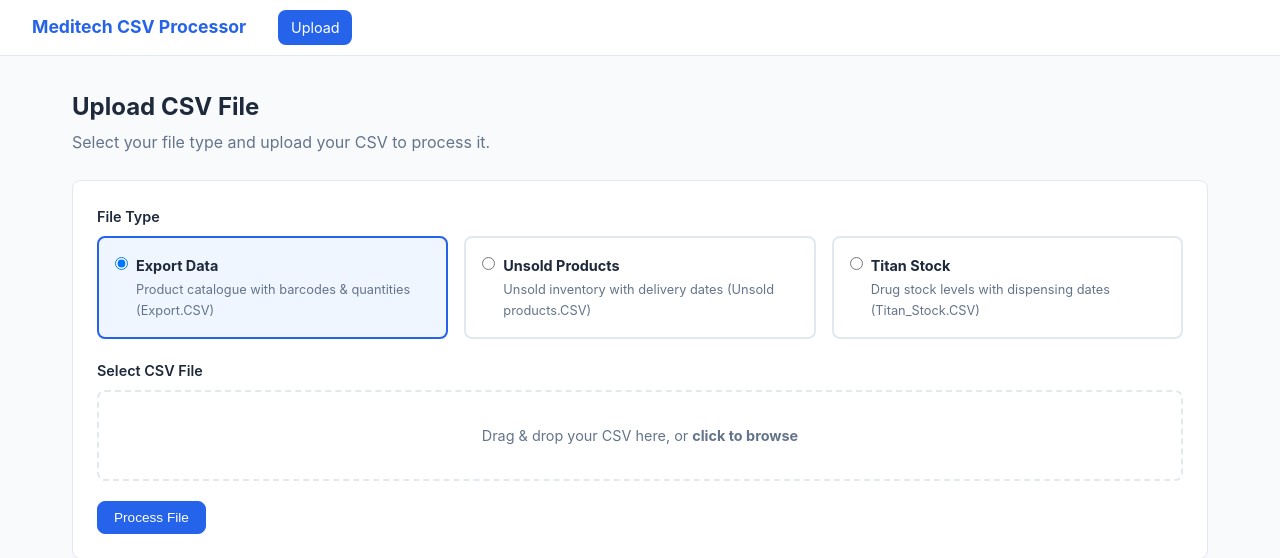
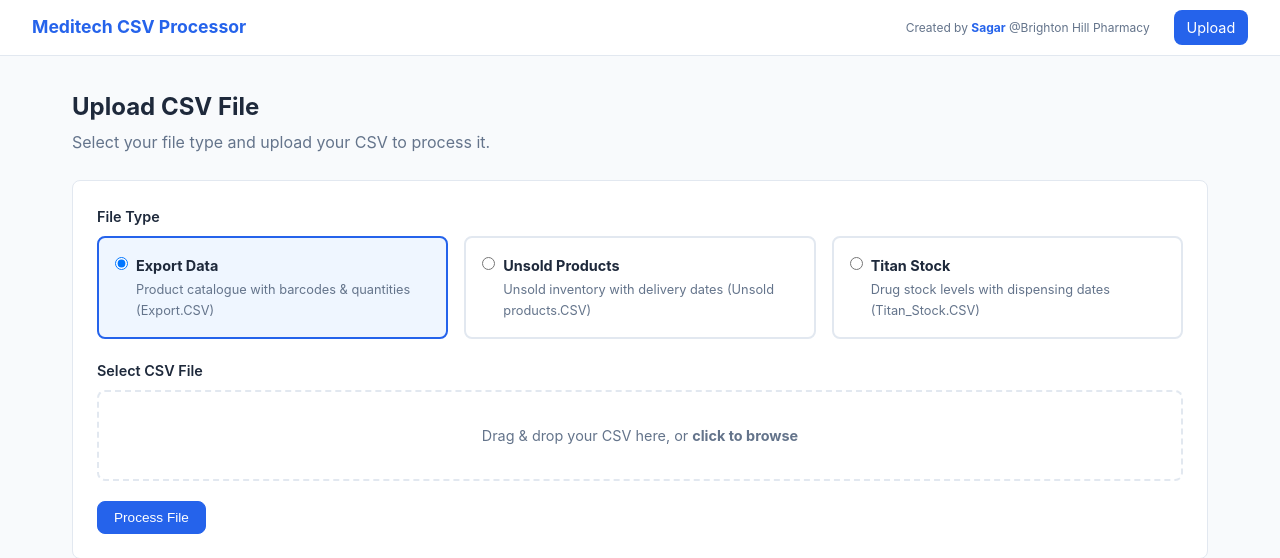
Before and after one commit to vibecoding2025/meditech, a Flask app: page / in a window 1280 px wide. Shown: the top 558 px of the page. Run offline with Flask 3, Linux system fonts and the light colour scheme.

Commit message:
Add branding: Created by Sagar @Brighton Hill Pharmacy
Co-Authored-By: Claude Opus 4.6 (1M context) <noreply@anthropic.com>

```diff
--- a/static/style.css
+++ b/static/style.css
@@ -40,6 +40,9 @@ body {
     color: var(--primary);
     text-decoration: none;
 }
+.nav-right { display: flex; align-items: center; gap: 1.5rem; margin-left: auto; }
+.nav-credit { font-size: 0.75rem; color: var(--text-light); }
+.nav-credit strong { color: var(--primary); }
 .nav-links { display: flex; gap: 0.5rem; }
 .nav-link {
     text-decoration: none;
--- a/templates/base.html
+++ b/templates/base.html
@@ -9,7 +9,8 @@
 <body>
     <nav class="navbar">
         <a href="{{ url_for('index') }}" class="nav-brand">Meditech CSV Processor</a>
-        <div class="nav-links">
+        <div class="nav-right">
+            <span class="nav-credit">Created by <strong>Sagar</strong> @Brighton Hill Pharmacy</span>
             <a href="{{ url_for('index') }}" class="nav-link active">Upload</a>
         </div>
     </nav>
```
